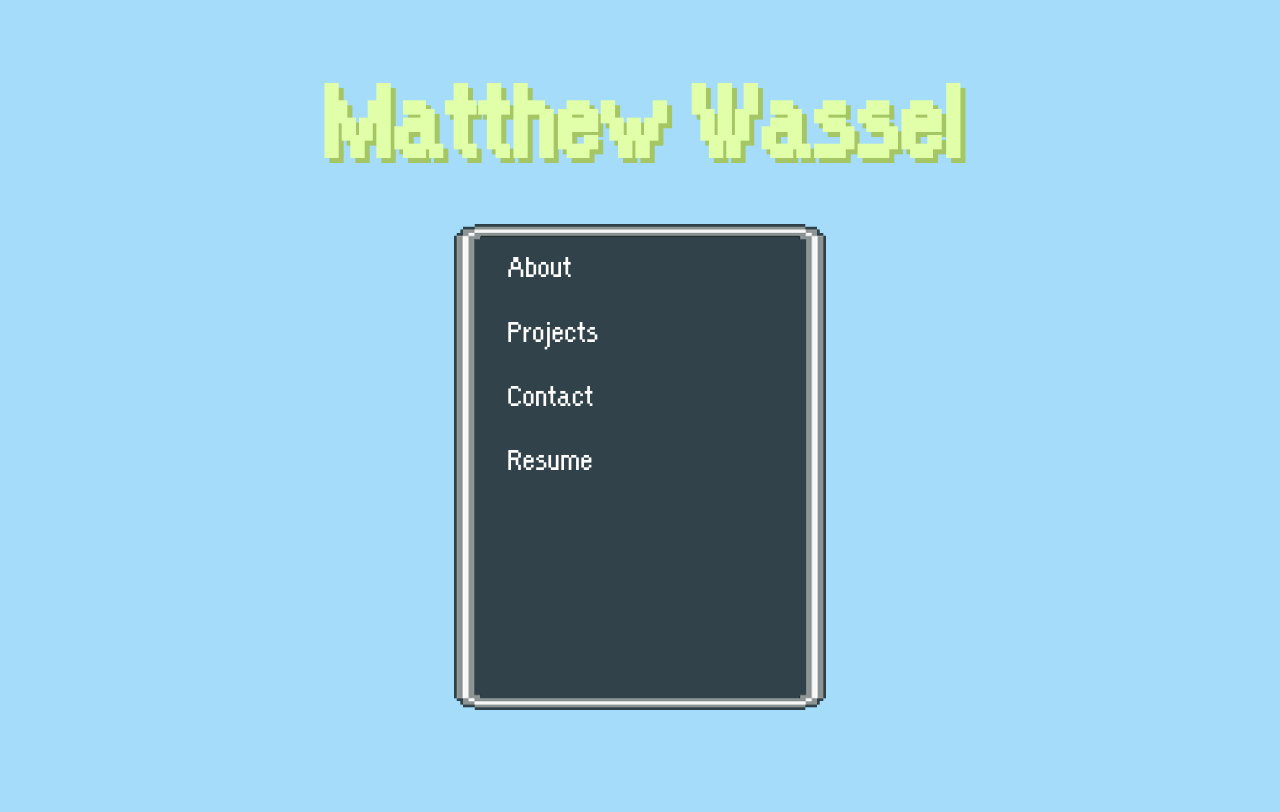
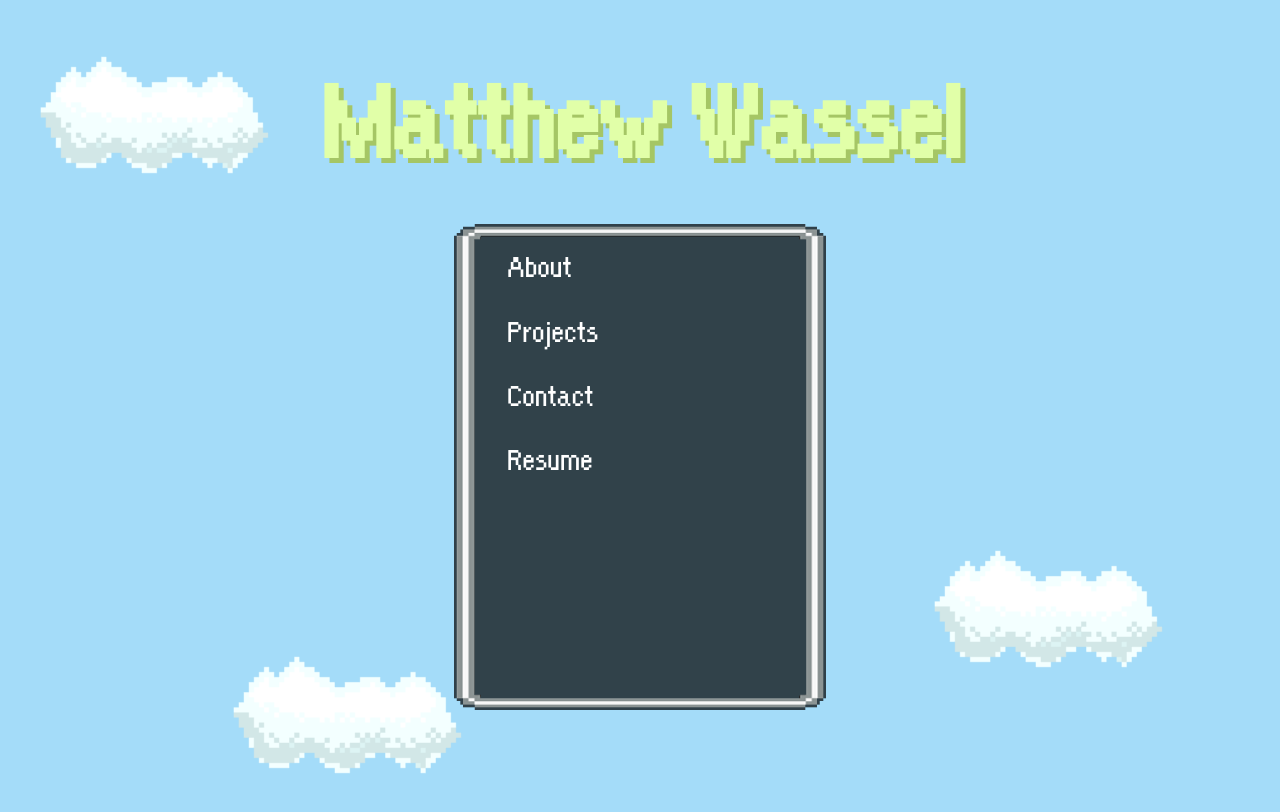
Before and after one commit to Mebe7/Mebe7.github.io, a plain HTML site: page index.html in a window 1280 px wide. Drawn offline with nearby package versions, Linux system fonts and the light colour scheme.

Commit message:
Added clouds

```diff
--- a/index.html
+++ b/index.html
@@ -81,6 +81,8 @@
 					</p>
 				</div>
 		</div>
-
+		<img src="cloud.png" id="cloud1" class="cloud">
+		<img src="cloud.png" id="cloud2" class="cloud">
+		<img src="cloud.png" id="cloud3" class="cloud">
 	</body>
 </html>
--- a/main.css
+++ b/main.css
@@ -78,3 +78,24 @@ h2{
 .arrowh{
 	visibility: hidden;
 }
+
+.cloud{
+	position: fixed;
+	display: block;
+	z-index: -5;
+}
+
+#cloud1{
+	top: 6.578947368%;
+	left: 2.830188679%;
+}
+
+#cloud2{
+	top: 81.578947368%;
+	left: 17.924528301%;
+}
+
+#cloud3{
+	top: 68.421052631%;
+	left: 72.641509434%;
+}
```
Also changed, not shown: Cloud.png (added).
